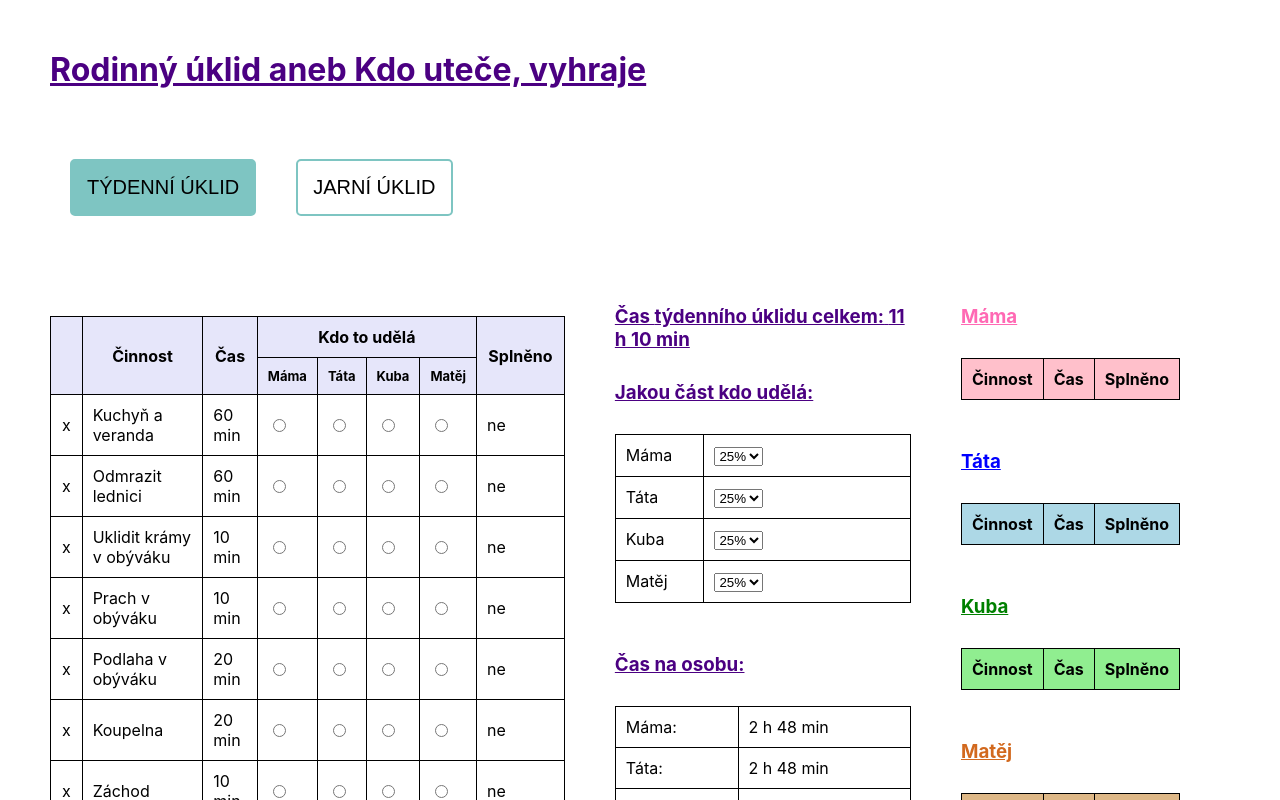
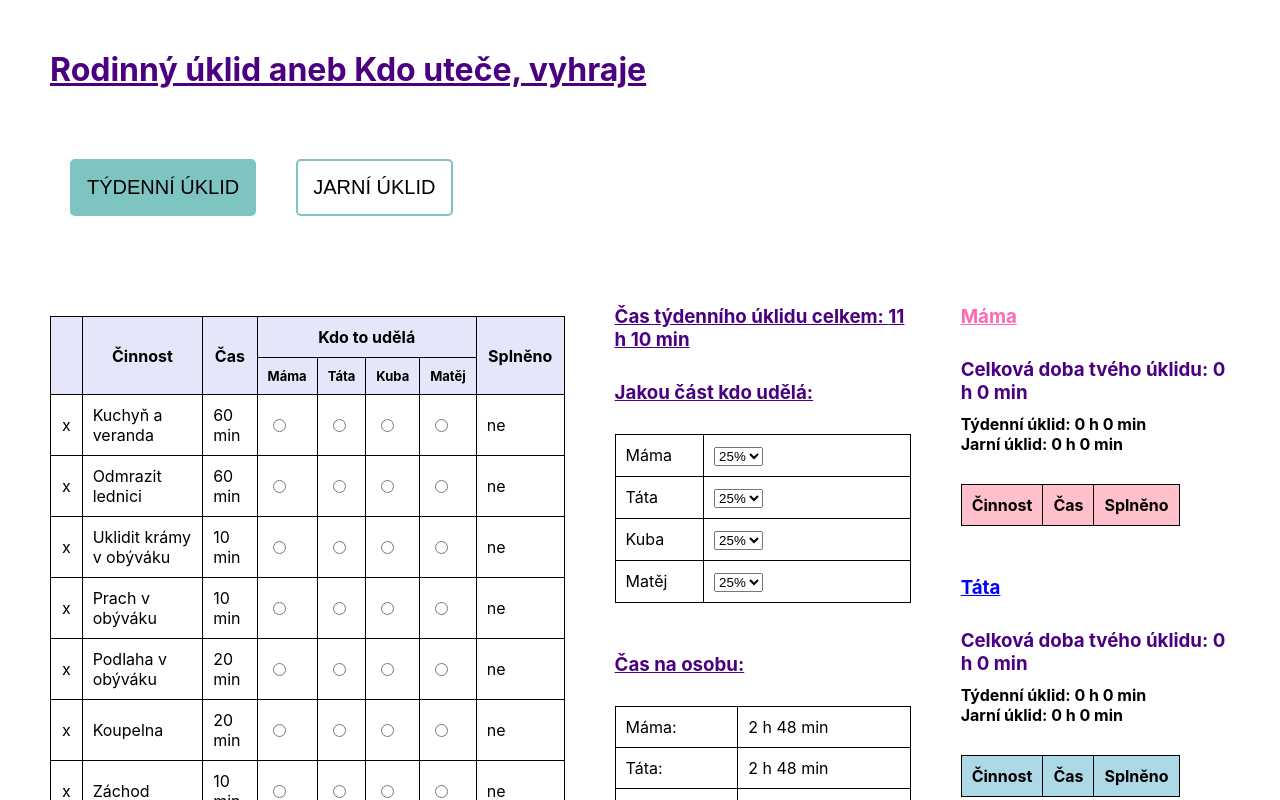
Before and after one commit to mcbigmac/novy-uklid, a React (Create React App) app: page / in a window 1280 px wide. Shown: the top 800 px of the page. Built offline with nearby package versions, Linux system fonts and the light colour scheme.

Commit message:
hlasky zbyvajici cas

```diff
--- a/src/components/Person.js
+++ b/src/components/Person.js
@@ -1,6 +1,6 @@
 import React, { useState } from "react";
 import { useSelector, useDispatch } from "react-redux";
-import { countHours, timeCount, countHoursStatement } from "../utils";
+import { timeCount, countHoursStatement } from "../utils";
 
 function Person(props) {
   const [necoSeUdelalo, setNecoSeUdelalo] = useState(false);
@@ -17,7 +17,7 @@ function Person(props) {
   const cinnosti = (week
     ? [...cinnostiTyden, ...seasonTodoToday]
     : cinnostiPololeti.filter((todo) => !todo.tyden)
-  ).filter((todo) => todo.who === props.name);
+  ).filter((todo) => todo.who === props.name && !todo.completed);
 
   const theme = useSelector((state) => state.theme);
   const dispatch = useDispatch();
@@ -30,9 +30,7 @@ function Person(props) {
     }
   }
 
-  const activityList = cinnosti
-    .filter((todo) => !todo.completed)
-    .map((todo) => (
+  const activityList = cinnosti.map((todo) => (
     <tr key={todo.name}>
       <td>{todo.name}</td>
       <td>{todo.time} min</td>
@@ -68,7 +66,7 @@ function Person(props) {
       </h3>
       <h3 className="celkovyCas">
         {countHoursStatement(
-          // timeTotal,
+          timeCount(cinnosti),
           "Celková doba tvého úklidu: ",
           "Celkem ti zbývá: ",
           "Vše je hotovo, dobrá práce!!!",
@@ -80,22 +78,22 @@ function Person(props) {
       {week ? (
         <div>
           <h4 className="dilciCas">
-            {/* {countHoursStatement(
-              timeCount(todos?.filter((todo) => !todo.doToday)),
+            {countHoursStatement(
+              timeCount(cinnosti?.filter((todo) => !todo.doToday)),
               "Týdenní úklid: ",
               "Z týdenního úklidu zbývá: ",
               "Týdenní úklid je hotový.",
               necoSeUdelalo
-            )} */}
+            )}
           </h4>
           <h4 className="dilciCas">
-            {/* {countHoursStatement(
-              // timeCount(todos?.filter((todo) => todo.doToday)),
+            {countHoursStatement(
+              timeCount(cinnosti?.filter((todo) => todo.doToday)),
               "Jarní úklid: ",
               "Z jarního úklidu dnes zbývá: ",
               "Jarní úklid je dnes hotový.",
               necoSeUdelalo
-            )} */}
+            )}
           </h4>
         </div>
       ) : null}
--- a/src/utils.js
+++ b/src/utils.js
@@ -6,10 +6,10 @@ export function countHoursStatement(
   necoSeUdelalo
 ) {
   if (!necoSeUdelalo) {
-    return statementTotal + (minutes % 60) + " min";
+    return statementTotal + countHours(minutes);
   } else {
-    if (Math.floor(minutes / 60) > 0) {
-      return statementRest + (minutes % 60) + " min";
+    if (minutes > 0) {
+      return statementRest + countHours(minutes);
     } else {
       return everythingDone;
     }
@@ -17,12 +17,9 @@ export function countHoursStatement(
 }
 
 export function countHours(minutes) {
-  let hours = Math.floor(minutes / 60) + " h " + (minutes % 60) + " min";
-  return hours;
+  return Math.floor(minutes / 60) + " h " + (minutes % 60) + " min";
 }
 
 export const timeCount = (todos) => {
-  let minutes = todos?.reduce((total, current) => total + current.time, 0);
-
-  return minutes;
+  return todos?.reduce((total, current) => total + current.time, 0);
 };
```
Also changed, not shown: 1 other file (tests, documents, lock files or other folders). Lines whose indentation alone changed are shown as unchanged.
